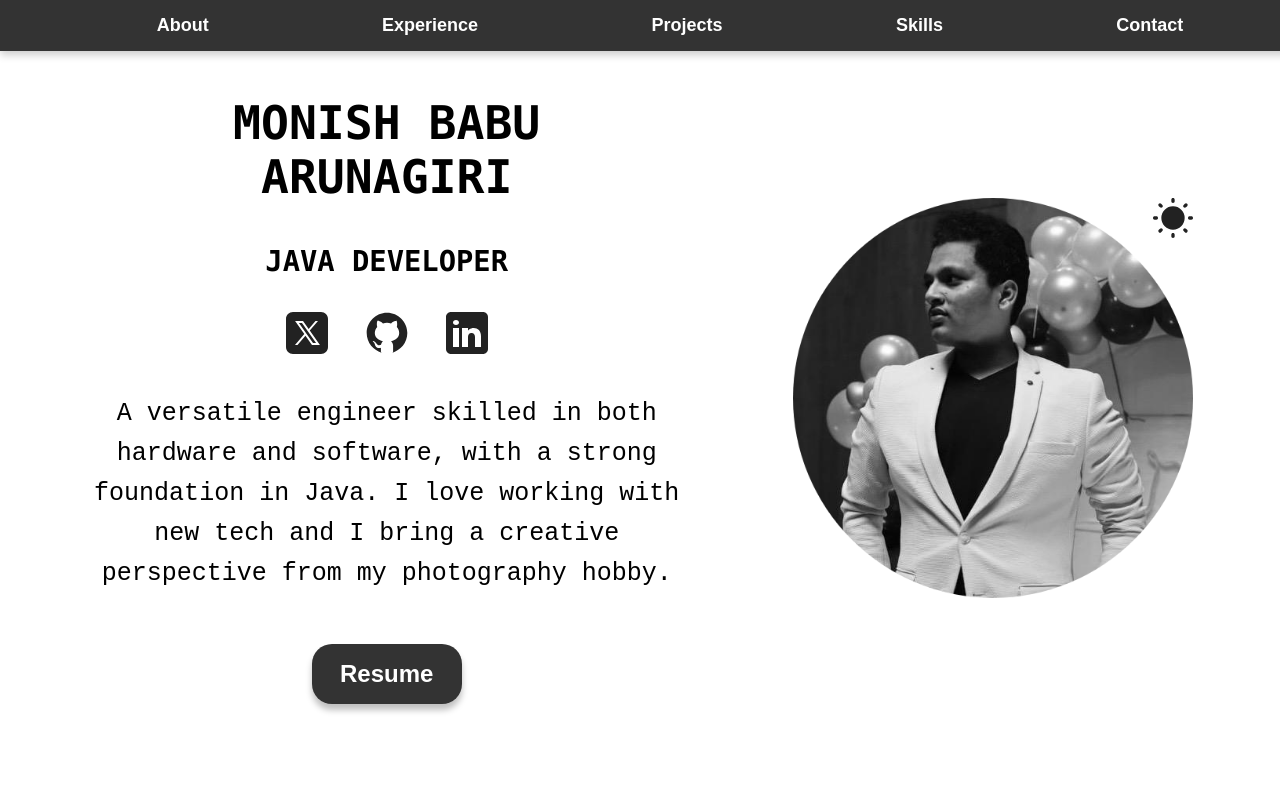
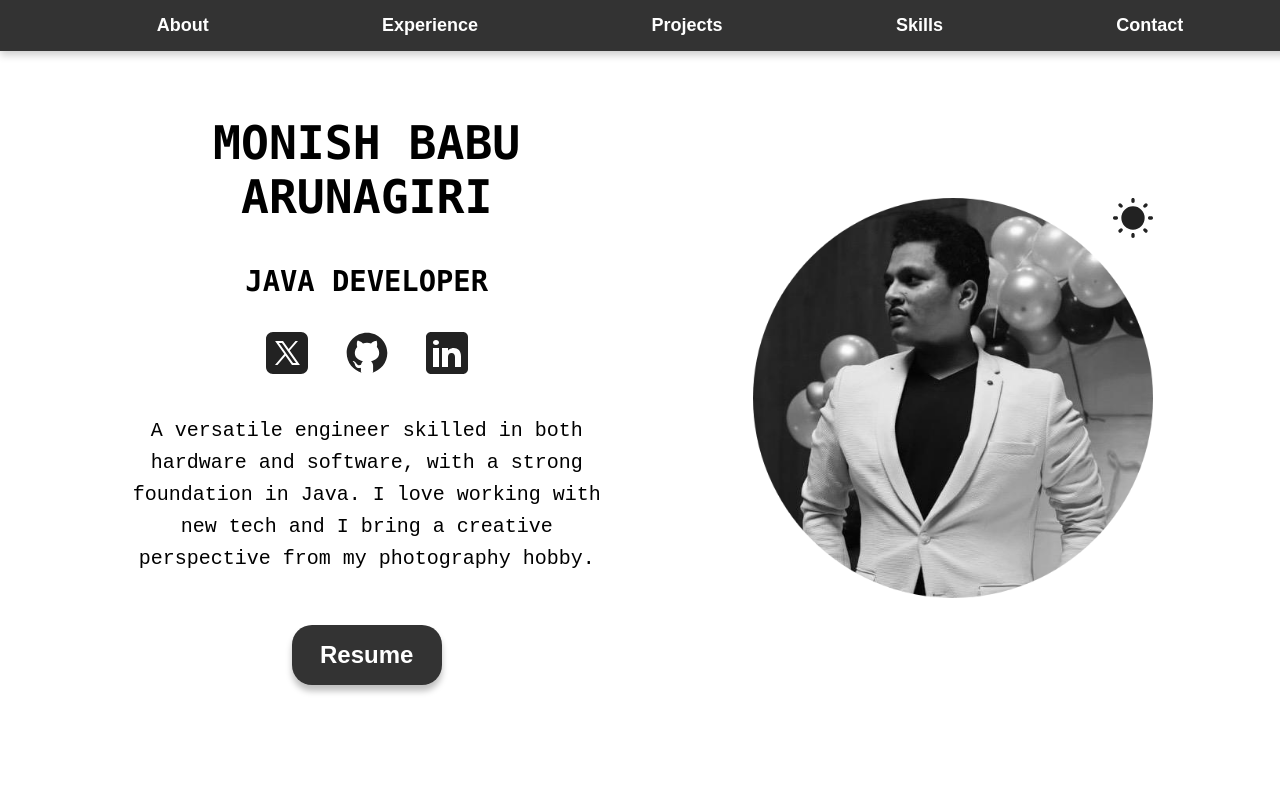
Before and after one commit to Moniz03/Monish-Portfolio, a React (Vite) app: page / in a window 1280 px wide. Shown: the top 800 px of the page. Built offline with nearby package versions, Linux system fonts and the light colour scheme.

Commit message:
Update HeroStyles.module.css

```diff
--- a/src/sections/Hero/HeroStyles.module.css
+++ b/src/sections/Hero/HeroStyles.module.css
@@ -72,7 +72,7 @@ span img {
 a {
   width: fit-content;
   align-self: center;
-  font-size: 22px;
+  font-size: 30px;
   color: var(--text-color); /* Ensure link color changes with theme */
   text-decoration: none;
   transition: color 0.3s;
@@ -113,7 +113,7 @@ button:active {
 
 .description {
   max-width: 40ch;
-  font-size: 25px;
+  font-size: 20px;
   color: var(--text-color); /* Ensures description color changes with theme */
 }
 
```
